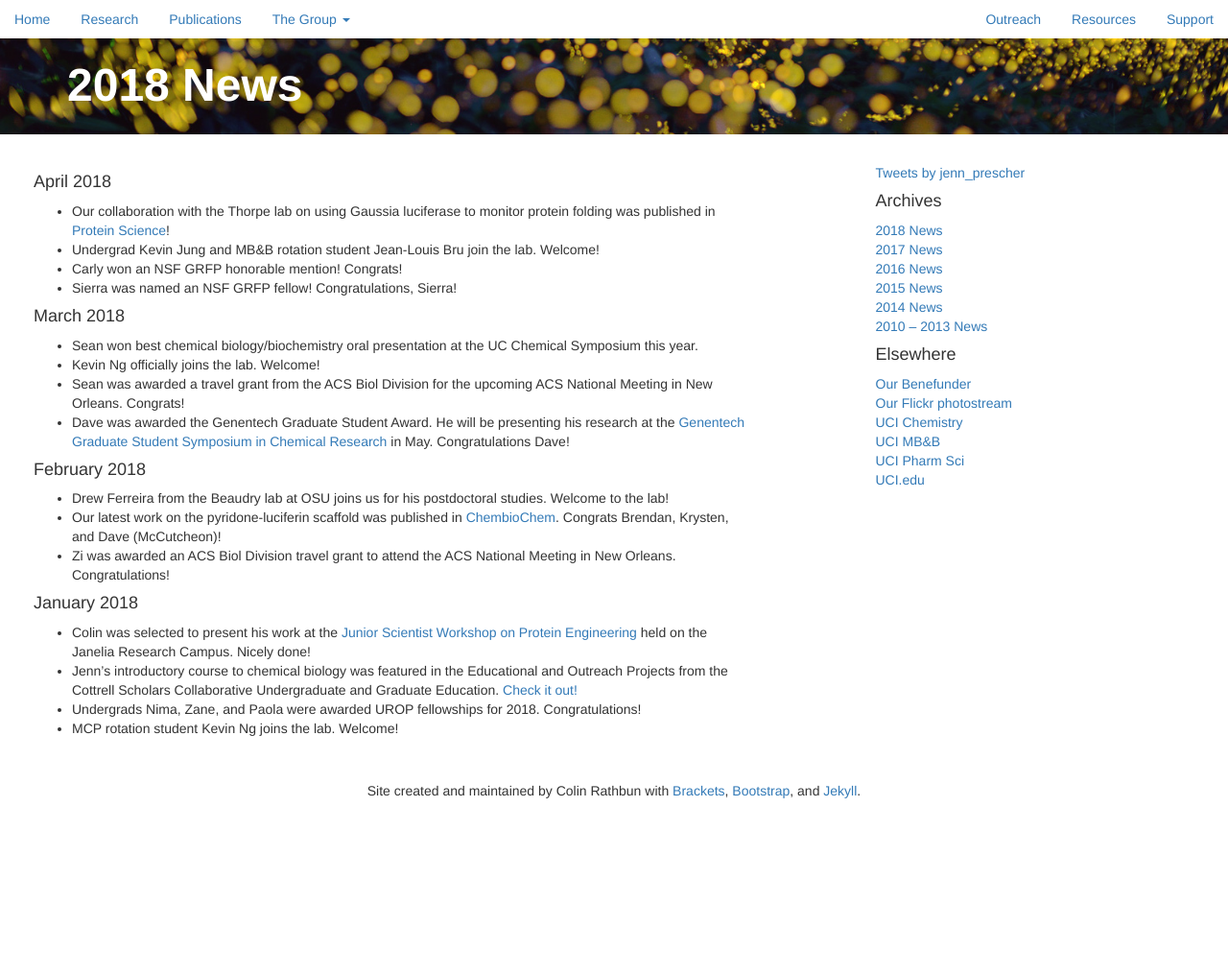
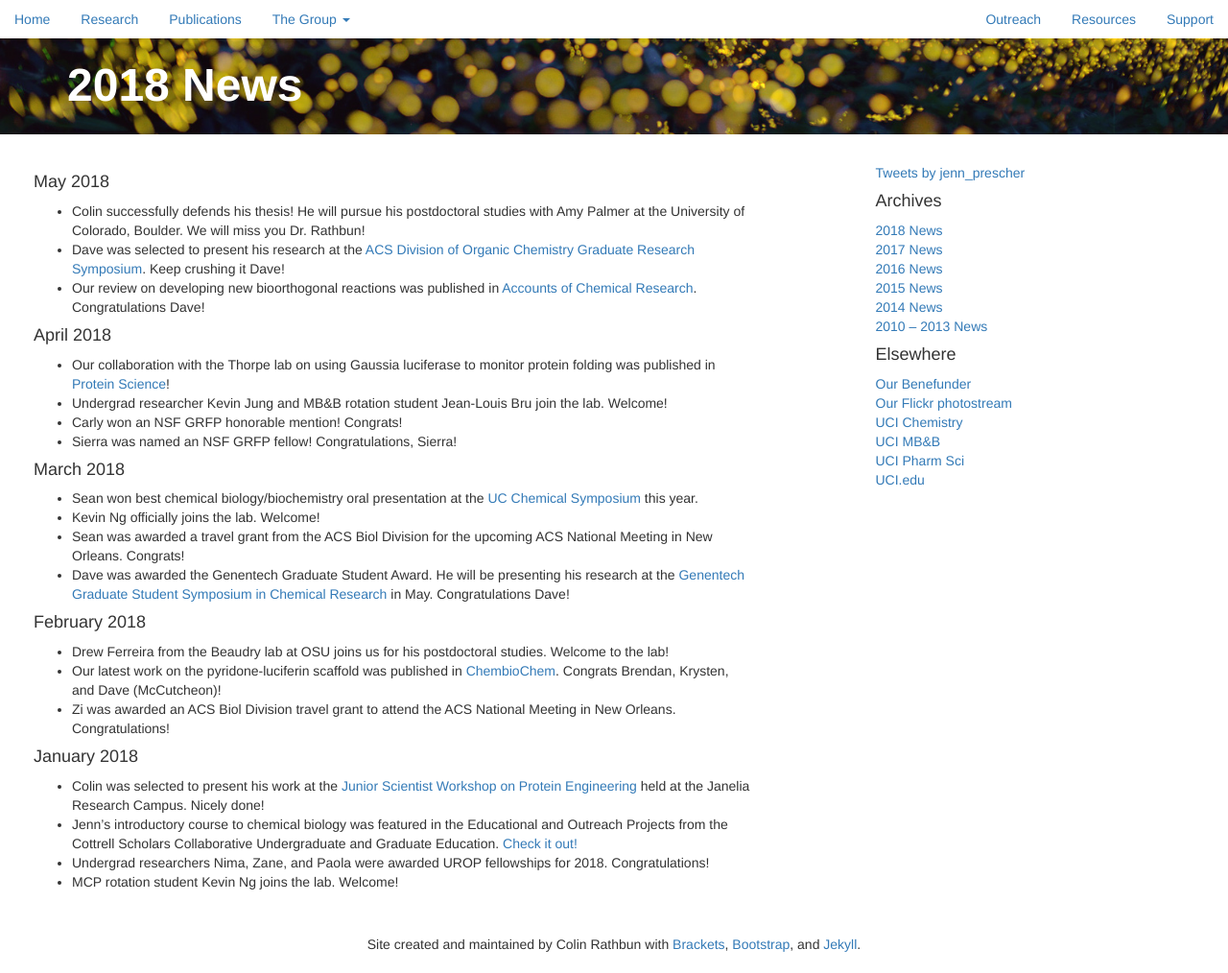
Before and after one commit to c-bun/Prescher-Lab-Site, a Jekyll site: the page built from _posts/2018-01-16-2018-News.markdown, in a window 1280 px wide. Shown: the whole page at 96% size. Built offline with Jekyll 4.4.1, drawn with Linux system fonts in a browser that asks for light colours; comment, search, counter and statistics services are not loaded; before the commit the page ends 900 px from its top, so only the background shows below that.

Commit message:
PrescherLabSite_May2018_Update1

```diff
--- a/_data/publications.csv
+++ b/_data/publications.csv
@@ -1,4 +1,5 @@
 number,authors,title,journal,year,volume,pages,note,link
+51,"Row, D. R.; Prescher, J. A.",Constructing New Bioorthogonal Reagents and Reactions,Acc. Chem. Res.,2018,,,ASAP,https://pubs.acs.org/doi/10.1021/acs.accounts.7b00606
 50,"Yu, T.; Laird, J. R.; Prescher, J. A.; Thorpe, C.",Gaussia princeps luciferase: A bioluminescent substrate for oxidative protein folding,Protein Sci.,2018,,,Accepted.,https://onlinelibrary.wiley.com/doi/abs/10.1002/pro.3433
 49,"Zhang, B. S.; Jones, K. A.; McCutcheon, D. C.; Prescher, J. A.",Pyridone Luciferins and Mutant Luciferases for Bioluminescence Imaging,ChemBioChem,2018,19,1-9,,http://onlinelibrary.wiley.com/doi/10.1002/cbic.201700542/full
 48,"Heemstra, J. M.; Waterman, R.; Antos, J. M.; Beuning, P. J.; Bur, S. K.; Columbus, L.; Feig, A. L.; Fuller, A. A.; Gillmore, J. G.; Leconte, A. M.; Londergan, C. H.; Pomerantz, W. C. K.; Prescher, J. A.; Stanley, L. M.",Throwing Away the Cookbook: Implementing Course-Based Undergraduate Research Experiences (CUREs) in Chemistry,ACS Symposium Series,2017,1248,33-63,"(Chapter 3 of the ""Educational and Outreach Projects from the Cottrell Scholars Collaborative Undergraduate and Graduate Education, Volume 1"")",http://pubs.acs.org/doi/abs/10.1021/bk-2017-1248.ch003
--- a/_posts/2018-01-16-2018-News.markdown
+++ b/_posts/2018-01-16-2018-News.markdown
@@ -3,14 +3,19 @@ layout: post
 title:  "2018 News"
 categories: group_update
 ---
+#### May 2018
+- Colin successfully defends his thesis! He will pursue his postdoctoral studies with Amy Palmer at the University of Colorado, Boulder. We will miss you Dr. Rathbun!
+- Dave was selected to present his research at the [ACS Division of Organic Chemistry Graduate Research Symposium](https://www.organicdivision.org/grs/). Keep crushing it Dave!
+- Our review on developing new bioorthogonal reactions was published in [Accounts of Chemical Research](https://pubs.acs.org/doi/10.1021/acs.accounts.7b00606). Congratulations Dave!
+
 #### April 2018
 - Our collaboration with the Thorpe lab on using Gaussia luciferase to monitor protein folding was published in [Protein Science](https://onlinelibrary.wiley.com/doi/abs/10.1002/pro.3433)!
-- Undergrad Kevin Jung and MB&B rotation student Jean-Louis Bru join the lab. Welcome!
+- Undergrad researcher Kevin Jung and MB&B rotation student Jean-Louis Bru join the lab. Welcome!
 - Carly won an NSF GRFP honorable mention! Congrats!
 - Sierra was named an NSF GRFP fellow! Congratulations, Sierra!
 
 #### March 2018
-- Sean won best chemical biology/biochemistry oral presentation at the UC Chemical Symposium this year.
+- Sean won best chemical biology/biochemistry oral presentation at the [UC Chemical Symposium](http://blogs.rsc.org/rscamericas/2018/05/03/2018-prize-winners-at-3rd-annual-uc-chemical-symposium/?doing_wp_cron=1525800265.6619451045989990234375) this year.
 - Kevin Ng officially joins the lab. Welcome!
 - Sean was awarded a travel grant from the ACS Biol Division for the upcoming ACS National Meeting in New Orleans. Congrats!
 - Dave was awarded the Genentech Graduate Student Award. He will be presenting his research at the [Genentech Graduate Student Symposium in Chemical Research](https://www.gene.com/careers/university-and-early-career/graduate-student-symposium) in May. Congratulations Dave!
@@ -21,7 +26,7 @@ categories: group_update
 - Zi was awarded an ACS Biol Division travel grant to attend the ACS National Meeting in New Orleans. Congratulations!
 
 #### January 2018
-- Colin was selected to present his work at the [Junior Scientist Workshop on Protein Engineering](https://www.janelia.org/you-janelia/conferences/junior-scientist-workshop-protein-engineering-making-and-using-tools-0) held on the Janelia Research Campus. Nicely done!
+- Colin was selected to present his work at the [Junior Scientist Workshop on Protein Engineering](https://www.janelia.org/you-janelia/conferences/junior-scientist-workshop-protein-engineering-making-and-using-tools-0) held at the Janelia Research Campus. Nicely done!
 - Jenn's introductory course to chemical biology was featured in the Educational and Outreach Projects from the Cottrell Scholars Collaborative Undergraduate and Graduate Education. [Check it out!](http://pubs.acs.org/doi/abs/10.1021/bk-2017-1248.ch003)
-- Undergrads Nima, Zane, and Paola were awarded UROP fellowships for 2018. Congratulations!
+- Undergrad researchers Nima, Zane, and Paola were awarded UROP fellowships for 2018. Congratulations!
 - MCP rotation student Kevin Ng joins the lab. Welcome!
```
Also changed, not shown: images/TOCs/51.png (added).
